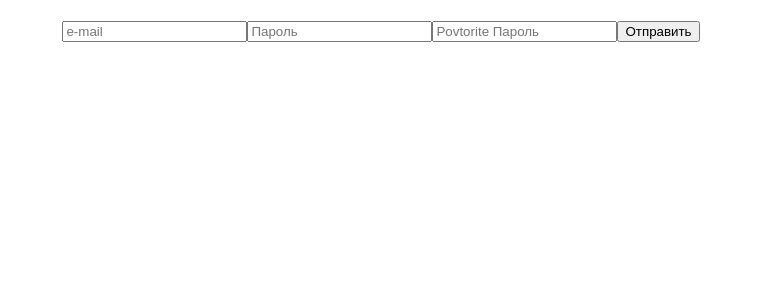
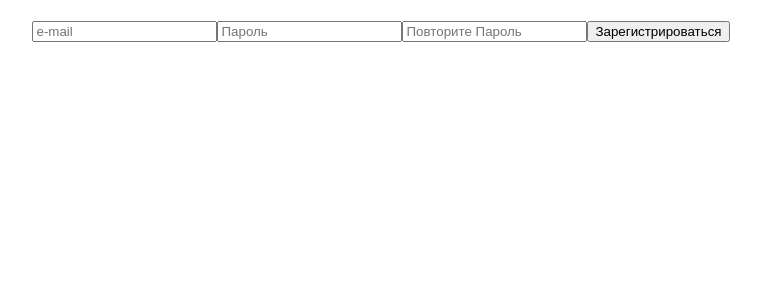
Before and after one commit to zveringa/4.-react-forms_task-_part-1, a React (Create React App) app: page / in a window 1280 px wide. Shown: the top 300 px of the page, without its empty margins (259-1020 px from the left). Built offline with nearby package versions, Linux system fonts and the light colour scheme.

Commit message:
First part of task

```diff
--- a/src/App.js
+++ b/src/App.js
@@ -1,4 +1,4 @@
-import styles from './App.module.css';
+import styles from './app.module.css';
 import { useState } from 'react';
 
 const sendFormData = (formData) => {
@@ -9,13 +9,40 @@ export const App = () => {
 	const [email, setEmail] = useState('');
 	const [password, setPassword] = useState('');
 	const [password2, setPassword2] = useState('');
+	const [loginError, setLoginError] = useState(null);
+
+	const onPasswordChange = ({ target }) => {
+		setPassword(target.value);
+
+		let newError = null;
+
+		if (!/^[\w_]*$/.test(target.value)) {
+			newError =
+				'Неверный логин. Допустимые символы: буквы, цифры и нижнее подчёркивание';
+		} else if (target.value.length > 20) {
+			newError = 'Неверный логин. Должно быть не больше 20 символов';
+		}
+
+		setLoginError(newError);
+	};
+
+	const onPasswordBlur = () => {
+		if (password.length < 3) {
+			setLoginError('Неверный логин. Должно быть не menьше 3 символов');
+		}
+	};
 
 	const onSubmit = (event) => {
 		event.preventDefault();
-		sendFormData({ email, password });
+		// sendFormData({ email, password });
+		console.log(email, password);
 	};
+
+	// 'Повторный пароль не совпадает с первоначальным , повторите пароль'
+
 	return (
 		<div className={styles.app}>
+			{loginError && <div className={styles.error}>{loginError}</div>}
 			<form onSubmit={onSubmit}>
 				<input
 					name="email"
@@ -29,16 +56,19 @@ export const App = () => {
 					type="password"
 					placeholder="Пароль"
 					value={password}
-					onChange={({ target }) => setPassword(target.value)}
+					onChange={onPasswordChange}
+					onBlur={onPasswordBlur}
 				/>
 				<input
 					name="password2"
 					type="password"
-					placeholder="Povtorite Пароль"
+					placeholder="Повторите Пароль"
 					value={password2}
 					onChange={({ target }) => setPassword2(target.value)}
 				/>
-				<button type="submit">Отправить</button>
+				<button type="submit" disabled={loginError !== null}>
+					Зарегистрироваться
+				</button>
 			</form>
 		</div>
 	);
```
